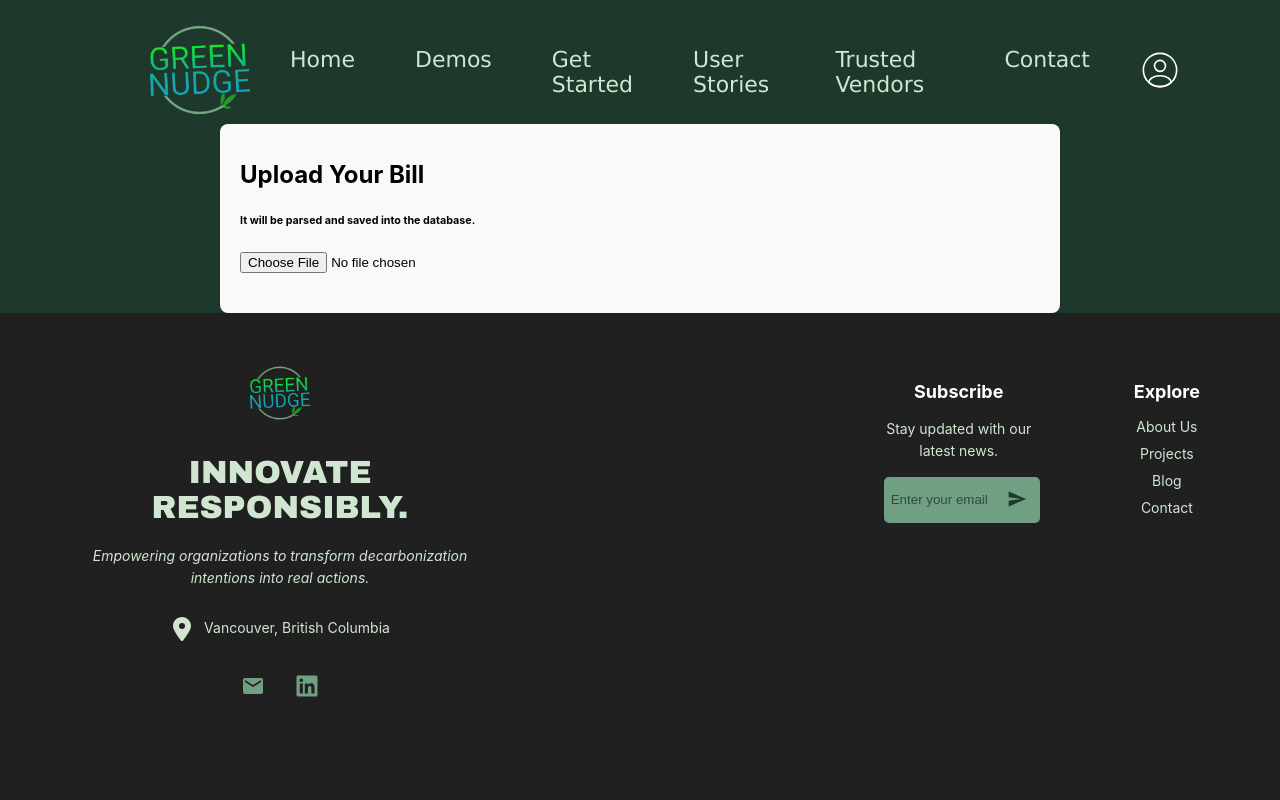
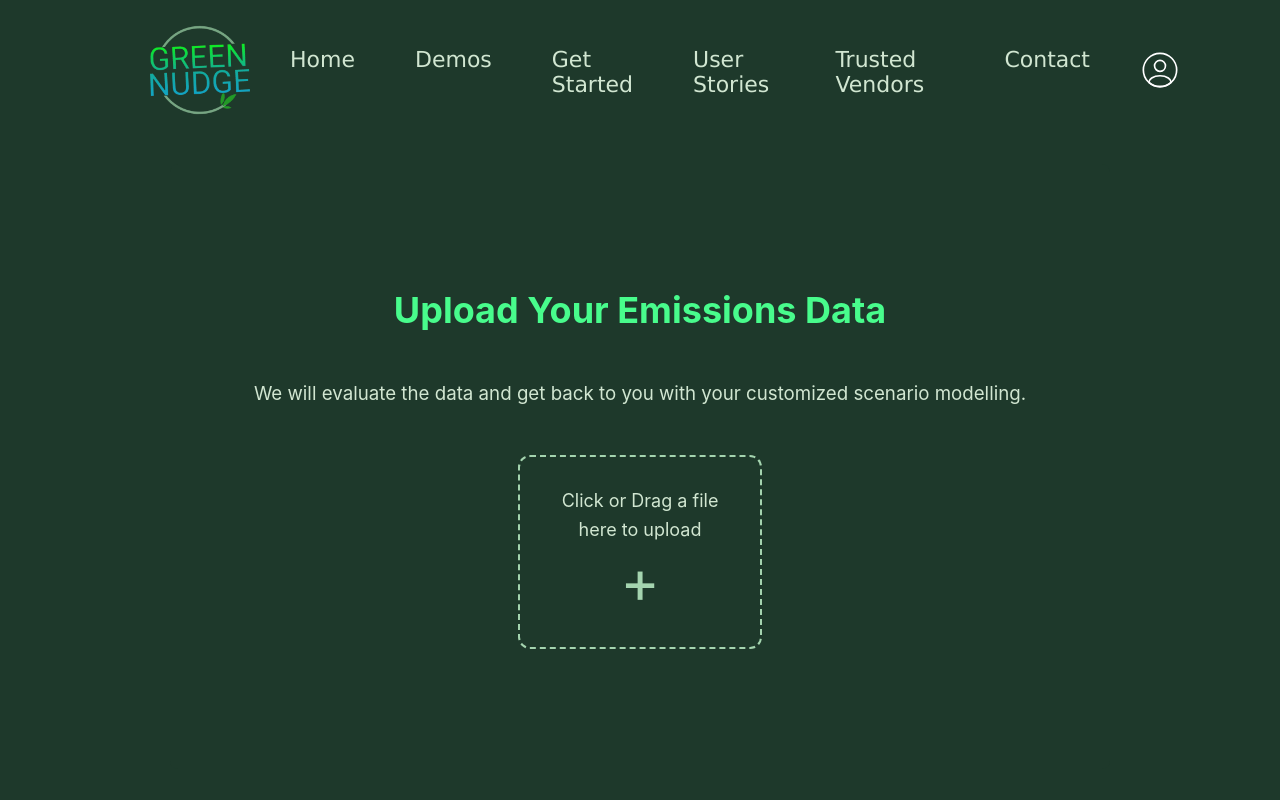
Before and after one commit to green-nudge-northeastern/green-nudge-web-app, a React (Create React App) app in the folder client/: page /upload in a window 1280 px wide. Shown: the top 800 px of the page. Built offline with nearby package versions, Linux system fonts and the light colour scheme; no server answers; sample sign-in values are in the browser's storage.

Commit message:
feat: change file input to a drag and drop area and update styles

```diff
--- a/client/src/pages/Upload.css
+++ b/client/src/pages/Upload.css
@@ -1,37 +1,105 @@
 .upload-container {
-    padding: 20px;
-    max-width: 800px;
-    margin: 0 auto;
-    background-color: #f9f9f9;
+    padding: 100px 20px;
+    max-width: 900px;
+    margin: 5vh auto;
+    background-color: var(--main-background-color);
     border-radius: 8px;
-    box-shadow: 0 0 10px rgba(0, 0, 0, 0.1);
+    text-align: center;
+    color: var(--content-primary);
 }
 
 .upload-container h1 {
-    font-size: 24px;
+    font-size: 36px;
     margin-bottom: 20px;
+    color: var(--brand-bright-green);
 }
 
-.upload-container input[type="file"] {
-    display: block;
-    margin-bottom: 20px;
+.upload-container h3 {
+    margin: 50px auto;
+    font-weight: normal;
+}
+
+.file-drop-area {
+    border: 2px dashed var(--brand-light-green);
+    border-radius: 12px;
+    width: 200px;
+    height: 150px;
+    margin: 20px auto;
+    display: flex;
+    flex-direction: column;
+    align-items: center;
+    justify-content: center;
+    cursor: pointer;
+    color: var(--content-primary);
+    transition: background-color 0.3s;
+    position: relative;
+    padding: 20px;
+}
+
+.file-drop-area p {
+    font-size: 18px;
+    color: var(--content-primary);
+    position: absolute;
+    top: 12px;
+    padding: 0 30px;
+}
+
+.file-drop-area .plus-sign {
+    font-size: 60px;
+    color: var(--brand-light-green);
+    position: absolute;
+    left: 50%;
+    bottom: 30px;
+    transform: translateX(-50%);
+}
+
+.file-drop-area:hover {
+    background-color: var(--brand-mild-green);
+}
+
+.file-drop-area.drag-over {
+    background-color: var(--brand-mild-green);
+}
+
+.file-name {
+    font-size: 16px;
+    color: var(--content-secondary);
+}
+
+
+.file-name span {
+    color: var(--brand-bright-green);
 }
 
 .file-data {
-    background-color: #fff;
+    background-color: var(--dark-background-color);
     padding: 20px;
     border-radius: 8px;
-    box-shadow: 0 0 10px rgba(0, 0, 0, 0.1);
+    box-shadow: 0 0 10px rgba(0, 0, 0, 0.2);
+    color: var(--content-secondary);
 }
 
 .file-data h2 {
-    font-size: 20px;
+    font-size: 24px;
     margin-bottom: 10px;
+    color: var(--brand-light-green);
 }
 
 .file-data pre {
-    background-color: #f4f4f4;
+    background-color: var(--brand-mild-green);
     padding: 10px;
     border-radius: 4px;
     overflow-x: auto;
+    color: var(--content-dark);
+    text-align: left;
 }
+
+.error-message {
+    color: rgb(255, 255, 255);
+    background-color: var(--brand-mild-green);
+    width: 45%;
+    margin: 10px auto;
+    padding: 8px;
+    border-radius: 10px;
+    font-size: 14px;
+}
--- a/client/src/pages/Upload.js
+++ b/client/src/pages/Upload.js
@@ -1,13 +1,26 @@
-import React from 'react';
+import React, { useState } from 'react';
 import './Upload.css';
-import { useState } from 'react';
 import * as XLSX from 'xlsx';
 
 const Upload = () => {
     const [fileData, setFileData] = useState(null);
+    const [fileName, setFileName] = useState('');
+    const [dragOver, setDragOver] = useState(false);
+    const [error, setError] = useState('');
 
-    const handleFileUpload = (event) => {
-        const file = event.target.files[0];
+    const handleFileUpload = (file) => {
+        // Reset error message
+        setError('');
+
+        // Check for supported file type
+        const validExtensions = ['xlsx'];
+        const fileExtension = file.name.split('.').pop().toLowerCase();
+        if (!validExtensions.includes(fileExtension)) {
+            setError('Unsupported file type. Please upload a .xlsx file.');
+            return;
+        }
+
+        setFileName(file.name); // Set the file name
         const reader = new FileReader();
 
         reader.onload = (e) => {
@@ -26,11 +39,54 @@ const Upload = () => {
         reader.readAsArrayBuffer(file);
     };
 
+    const handleDragOver = (event) => {
+        event.preventDefault();
+        setDragOver(true);
+    };
+
+    const handleDragLeave = () => {
+        setDragOver(false);
+    };
+
+    const handleDrop = (event) => {
+        event.preventDefault();
+        setDragOver(false);
+        const file = event.dataTransfer.files[0];
+        if (file) handleFileUpload(file);
+    };
+
+    const handleInputChange = (event) => {
+        const file = event.target.files[0];
+        if (file) handleFileUpload(file);
+    };
+
     return (
         <div className="upload-container">
-            <h1>Upload Your Bill</h1>
-            <h6>It will be parsed and saved into the database.</h6>
-            <input type="file" onChange={handleFileUpload} />
+            <h1>Upload Your Emissions Data</h1>
+            <h3>We will evaluate the data and get back to you with your customized scenario modelling.</h3>
+            {error && <p className="error-message">{error}</p>}
+            <div
+                className={`file-drop-area ${dragOver ? 'drag-over' : ''}`}
+                onDragOver={handleDragOver}
+                onDragLeave={handleDragLeave}
+                onDrop={handleDrop}
+                onClick={() => document.getElementById('fileInput').click()}
+            >
+                <input
+                    type="file"
+                    id="fileInput"
+                    onChange={handleInputChange}
+                    style={{ display: 'none' }}
+                />
+                {fileName ? (
+                    <p className="file-name">Uploaded File: <span>{fileName}</span></p>
+                ) : (
+                    <>
+                        <span className="plus-sign">+</span>
+                        <p>Click or Drag a file here to upload</p>
+                    </>
+                )}
+            </div>
             {fileData && (
                 <div className="file-data">
                     <h2>Preview: Parsed Data</h2>
```
